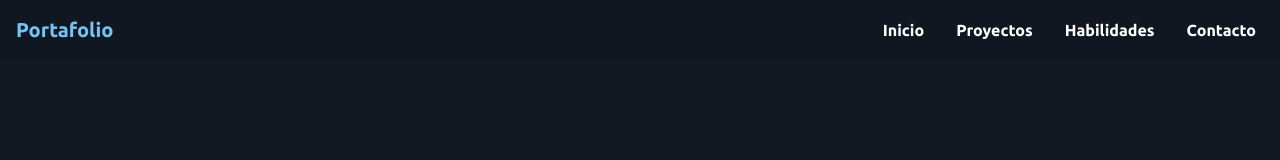
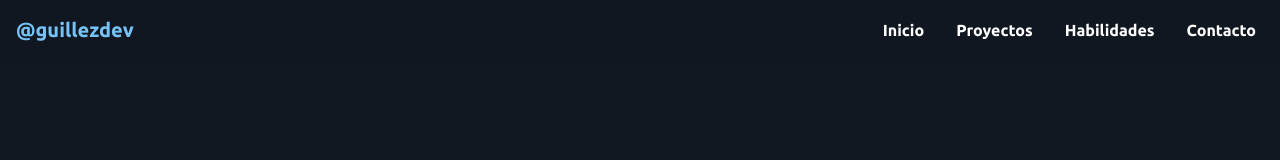
Before and after one commit to guillezdev/Mi-Web, a React (Vite) app: page / in a window 1280 px wide. Shown: the top 160 px of the page. Built offline with nearby package versions, Linux system fonts and the light colour scheme.

Commit message:
change some text

```diff
--- a/src/components/Navbar.jsx
+++ b/src/components/Navbar.jsx
@@ -48,7 +48,7 @@ export const Navbar = () => {
               cursor="pointer"
               className="text-xl font-bold text-primary cursor-pointer select-none hover:scale-90"
             >
-              Portafolio
+              @guillezdev
             </Link>
 
             <div className="hidden md:block">
```
